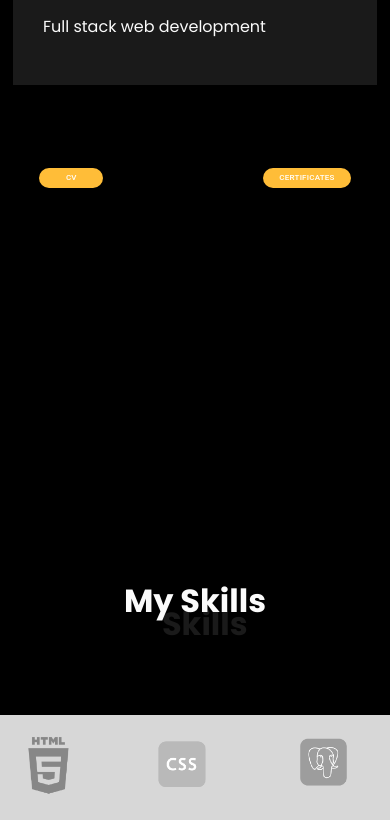
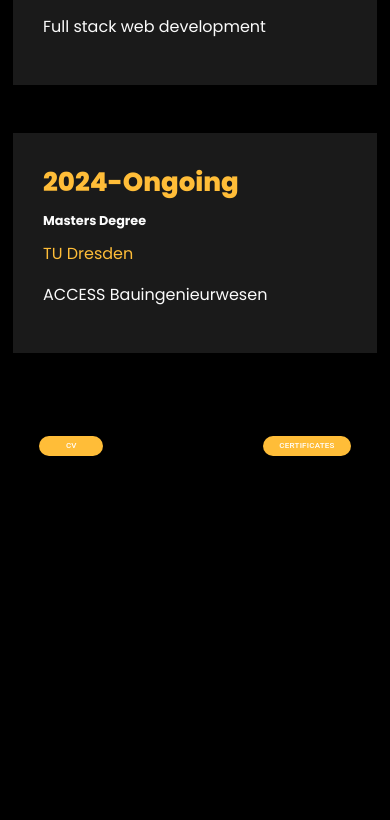
Before and after one commit to KIsaac85/kisaac85.github.io, a React (Vite) app: page / in a window 390 px wide. Shown: the part 3480-4300 px from the top of the page. Built offline with nearby package versions, Linux system fonts and the light colour scheme.

Commit message:
adjust 1250

```diff
--- a/src/NavBar.jsx
+++ b/src/NavBar.jsx
@@ -66,6 +66,9 @@ function ResponsiveAppBar() {
       const navbarHeight = navbar ? navbar.offsetHeight : 0;
       let extraOffset = 20; // Adjust this value for finer control
       if (targetId === "#skills-section" || targetId === "#projects-section"|| targetId === "#contact-section") {
+        extraOffset = -50; // Increase offset for these sections
+      }
+      if (targetId === "#projects-section"|| targetId === "#contact-section") {
         extraOffset = -300; // Increase offset for these sections
       }
       const targetPosition = targetElement.getBoundingClientRect().top + window.scrollY - navbarHeight - extraOffset;
--- a/src/Skills.jsx
+++ b/src/Skills.jsx
@@ -4,7 +4,7 @@ import skillsImage from "./images/skills.png"
 
 function Skills() {
     return(
-        <section  id="skills-section" className="main-animate main-animate-range-40 main-top-space-20" >
+        <section  id="skills-section" className="main-animate main-animate-range-40 main-top-space-25" >
 			<div className="main-flex-column main-whole-width main-relative-position">
 
           <div className="main-flex-column main-whole-width main-relative-position main-bottom-space">
--- a/src/css/Style ContactMe.css
+++ b/src/css/Style ContactMe.css
@@ -68,7 +68,7 @@ img#contact-image{
         min-width: 96%;
     }
 }
-@media (max-width: 1200px) {
+@media (max-width: 1250px) {
     .contact-title-shadow-mob{
         z-index: -1;
         position:absolute;
--- a/src/css/Style Main.css
+++ b/src/css/Style Main.css
@@ -67,7 +67,7 @@
 
     }
 }
-@media (max-width: 1201px) {
+@media (max-width: 1250px) {
     .main-font-title-mob {
         font-size: 2rem;
         }
@@ -88,8 +88,8 @@
     .main-top-space-10{
         margin-top: 85rem;
     }
-    .main-top-space-20{
-        margin-top: 105rem;
+    .main-top-space-25{
+        margin-top: 120rem;
     }
      .main-mob-image{
         position: relative;
--- a/src/css/Style Resume.css
+++ b/src/css/Style Resume.css
@@ -36,7 +36,7 @@
         padding: 30px;
     }
 }
-@media (max-width: 1200px) {
+@media (max-width: 1250px) {
     .resume-title-shadow-mob{
         z-index: -1;
         position:absolute;
--- a/src/css/Style Skills.css
+++ b/src/css/Style Skills.css
@@ -1,10 +1,10 @@
 
-@media (min-width: 800px) and (max-width:1200px){
+@media (min-width: 800px) and (max-width:1250px){
     #skills-section{
         margin-top:  90rem;
     }
 }
-@media (min-width: 1200px) {
+@media (min-width: 1250px) {
 
     #skills-section{
         margin-top:  70rem;
@@ -20,7 +20,7 @@
         height: 50rem;
     }
 }
-@media (max-width: 1200px) {
+@media (max-width: 1250px) {
     .skills-title-shadow-mob{
         z-index: -1;
         position:absolute;
--- a/src/js/Certificates.js
+++ b/src/js/Certificates.js
@@ -45,6 +45,12 @@ const Certificates = [
     cert:"Udemy",
     university:"Dr. Angela Yu",
     description: 'Full stack web development'
+},    {
+    id:7,
+    year:"2024-Ongoing",
+    cert:"Masters Degree",
+    university:"TU Dresden",
+    description: 'ACCESS Bauingenieurwesen'
 }];
 
 export default Certificates;
```
